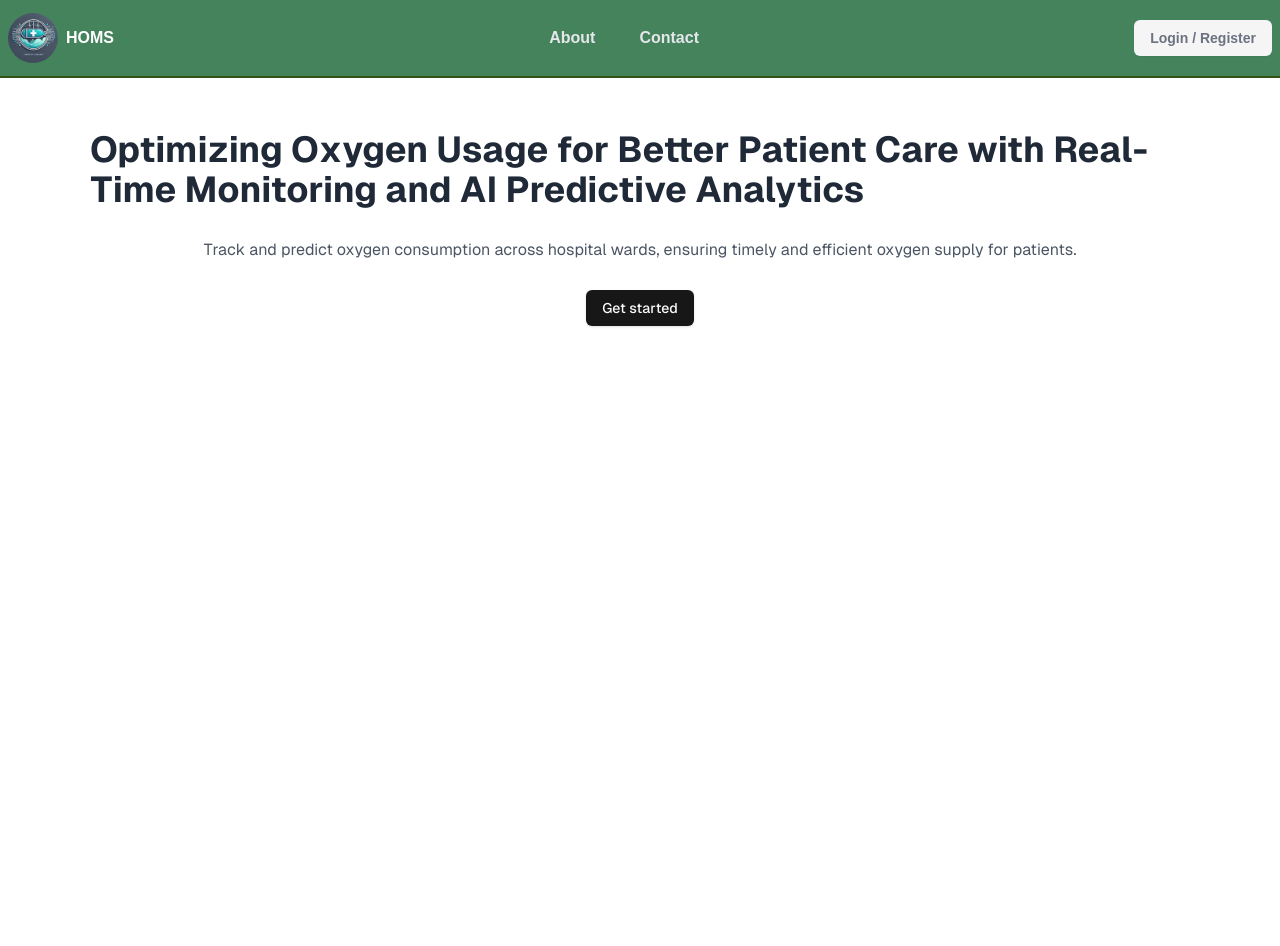
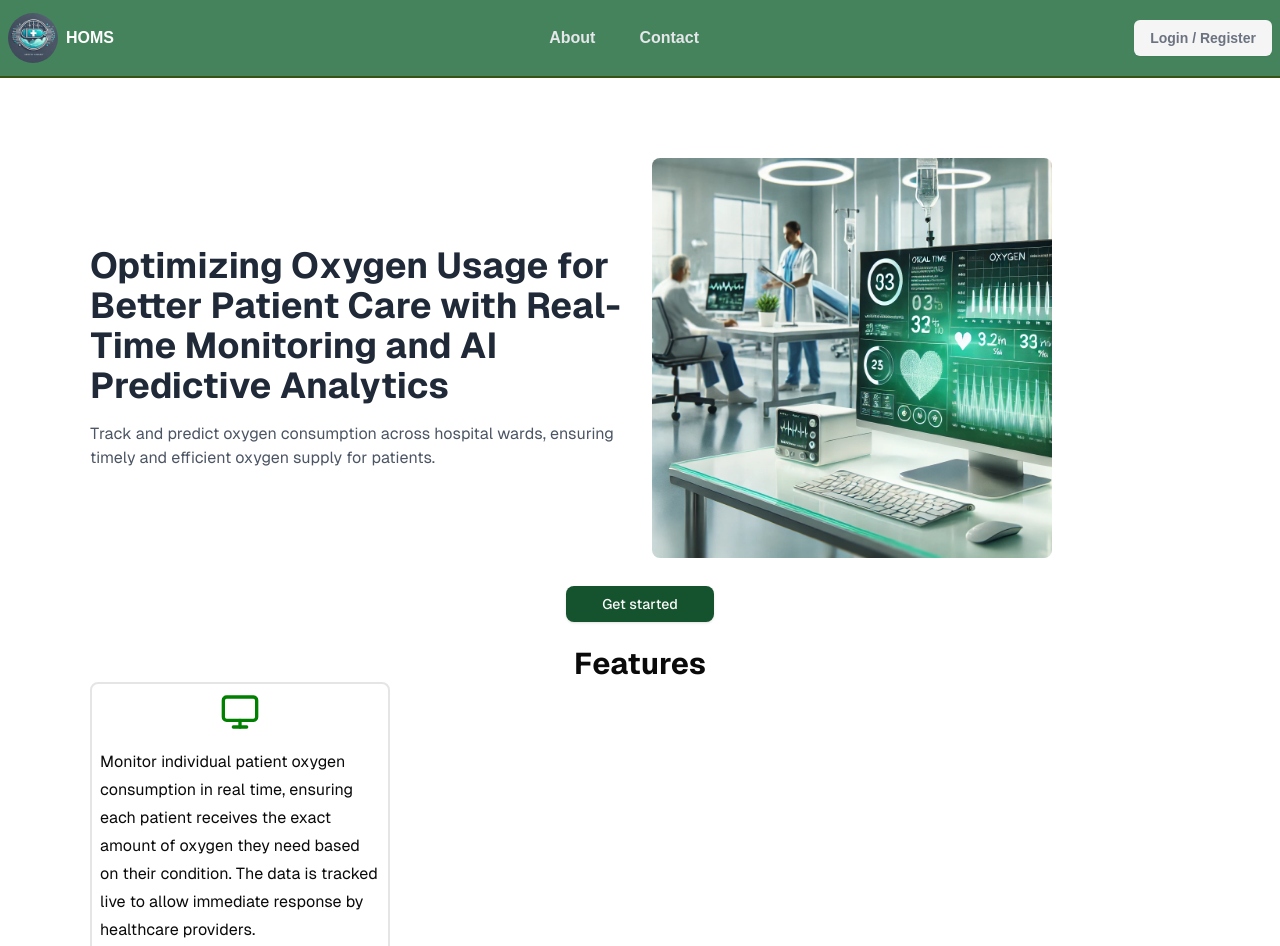
Before and after one commit to shuaibu-shehu/homs_fe, a Next.js app: page / in a window 1280 px wide. Shown: the top 946 px of the page. Before the commit the page ends 918 px from the top, so only its background shows below. Built offline with nearby package versions, Linux system fonts and the light colour scheme.

Commit message:
hero half done

```diff
--- a/src/app/layout.tsx
+++ b/src/app/layout.tsx
@@ -27,7 +27,7 @@ export default function RootLayout({
   return (
     <html lang="en">
       <body
-        className={`${geistSans.variable} ${geistMono.variable} antialiased`}
+        className={`${geistSans.variable} ${geistMono.variable} antialiased marker:bg-slate-600`}
       >
         <Header />
         {children}
--- a/src/app/page.tsx
+++ b/src/app/page.tsx
@@ -1,10 +1,11 @@
+import Features from "@/components/home/features";
 import Hero from "@/components/home/hero";
-import MaxWidthWrapper from "@/components/max-width-wrapper";
 
 export default function Home() {
   return (
-    <div className="grid grid-rows-[20px_1fr_20px] items-center justify-items-center min-h-screen p-8 pb-20 gap-16 sm:p-20 font-[family-name:var(--font-geist-sans)]">
+    <div className="items-center justify-items-center min-h-screen p-8 pb-20 gap-16 sm:p-20 font-[family-name:var(--font-geist-sans)]">
           <Hero/>
+          <Features/>
     </div>
   );
 }
--- a/src/components/header.tsx
+++ b/src/components/header.tsx
@@ -5,7 +5,7 @@ import { Button } from './ui/button'
 
 function Header() {
   return (
-    <div className='bg-green-800/80  backdrop-blur-sm border-b-2 border-b-lime-900  z-50   sticky top-0 p-2 flex  mb-10 w-full justify-between items-center'>
+    <nav className='bg-green-800/80 backdrop-blur-sm border-b-2 border-b-lime-900 z-50 sticky top-0 p-2 flex w-full justify-between items-center'>
         <Link href={"/"} className='  font-bold h-[60px]  flex items-center justify-center gap-2'>
             <Image src={"/logo.png"} className='rounded-full h-[50px] w-[50px]' alt='logo' width={100} height={50}/>
            <span className=' text-white'>
@@ -25,7 +25,7 @@ function Header() {
              Login / Register
             </Link>
         </Button>
-    </div>
+    </nav>
   )
 }
 
--- /dev/null
+++ b/src/components/home/features.tsx
@@ -0,0 +1,21 @@
+import React from 'react'
+import MaxWidthWrapper from '../max-width-wrapper'
+import { LucideMonitor } from 'lucide-react'
+
+function Features() {
+  return (
+    <MaxWidthWrapper className=' mt-6'>
+        <h1  className=' text-center font-bold text-3xl'>Features</h1>
+       <div>
+          <div className='flex flex-col items-center text-left gap-4 w-[300px] leading-7 border-2 p-2 rounded-lg'>
+            <LucideMonitor color='green'  size={40} />
+            <div>
+            Monitor individual patient oxygen consumption in real time, ensuring each patient receives the exact amount of oxygen they need based on their condition. The data is tracked live to allow immediate response by healthcare providers.
+            </div>
+          </div>
+       </div>
+   </MaxWidthWrapper>
+  )
+}
+
+export default Features
--- a/src/components/home/hero.tsx
+++ b/src/components/home/hero.tsx
@@ -1,19 +1,31 @@
 import React from 'react'
 import CTAButton from '../CTA-button'
 import MaxWidthWrapper from '../max-width-wrapper'
+import Image from 'next/image'
 
 function Hero() {
   return (
-    <MaxWidthWrapper className='flex h-screen  justify-center flex-col items-center gap-7  '>
+    <MaxWidthWrapper className='flex justify-center flex-col items-center gap-7'>
+      <div className=' flex flex-col md:flex-row justify-between items-center gap-6'>
+        <div className='flex-1 flex flex-col gap-4'>
           <h1 className='text-4xl font-bold text-gray-800'>
             Optimizing Oxygen Usage for Better Patient Care with Real-Time Monitoring and AI Predictive Analytics
           </h1>
           <p className='text-gray-600'>
             Track and predict oxygen consumption across hospital wards, ensuring timely and efficient oxygen supply for patients.
           </p>
-       <CTAButton>Get started</CTAButton>
+        </div>
+        <div className='flex-1'>
+          <Image src={"/hero.png"} className='rounded-lg flex-1 w-[400px] h-[400px]' alt='hero'  width={500} height={500} />
+        </div>
+      </div>
+
+      <CTAButton className=' rounded-lg bg-green-900 hover:bg-green-800' >
+        <span className='p-5'>
+        Get started
+        </span>
+        </CTAButton>
     </MaxWidthWrapper>
   )
 }
-
 export default Hero
--- a/src/components/max-width-wrapper.tsx
+++ b/src/components/max-width-wrapper.tsx
@@ -11,7 +11,7 @@ const MaxWidthWrapper = ({
   return (
     <div
       className={cn(
-        'mx-auto w-full max-w-screen-xl mt-10 px-2.5 py-2.5 ',
+        'mx-auto w-full max-w-screen-xl px-2.5  ',
         className
       )}>
       {children}
```
Lines whose indentation alone changed are shown as unchanged.
